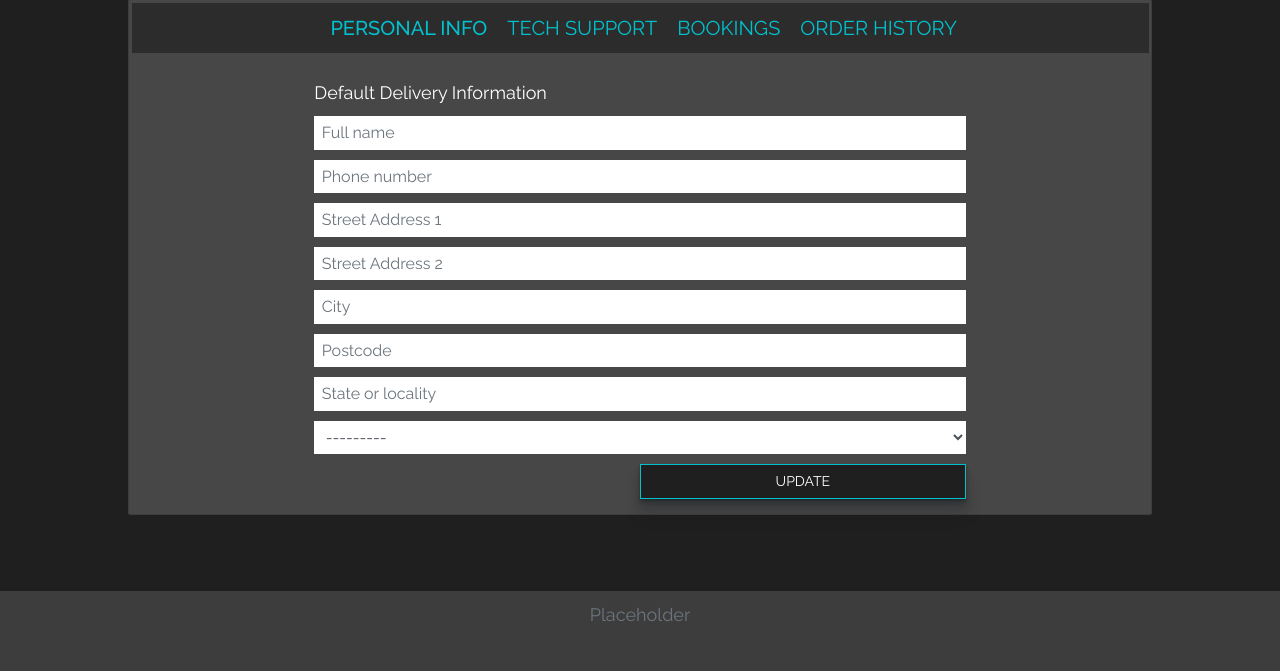
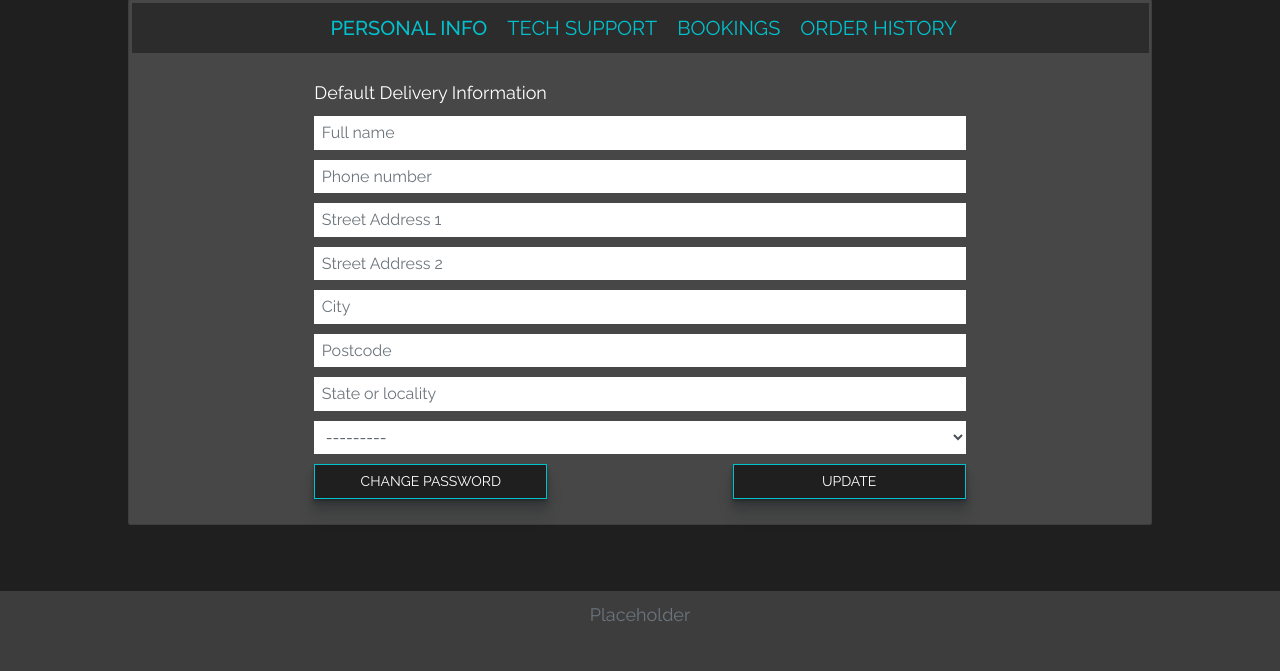
Before and after one commit to asdfractal/yggdrasil-labs, a Django app: template profiles/templates/profiles/dashboard.html in a window 1280 px wide. Shown: the part 145-816 px from the top of the page. Run offline with Django 4.2, Linux system fonts and the light colour scheme; the template is opened without the code that fills it: values that come from a table or form of the project are taken from there, others are empty; some libraries are stand-ins or nearby versions.

Commit message:
add change password button to profile page

```diff
--- a/profiles/templates/profiles/components/personal-info.html
+++ b/profiles/templates/profiles/components/personal-info.html
@@ -4,8 +4,16 @@
 		<form class="mt-3" action="{% url 'profile' %}" method="POST" id="profile-update-form">
 			{% csrf_token %}
 			{{ form_profile|crispy }}
-			<button class="btn button-primary-outline button__small col-6 float-right" name="{{ form_profile.prefix }}"
-				type="submit">Update</button>
+			<div class="row">
+				<div class="col-12 col-md-6 text-right mb-3">
+					<button class="btn button-primary-outline button__small" type="submit"
+						name="{{ form_profile.prefix }}" type="submit">Update</button>
+				</div>
+				<div class="col-12 col-md-6 order-md-first text-right text-md-left mb-3">
+					<a href="{% url 'account_change_password' %}"><button
+							class="btn button-primary-outline button__small" type="button">Change Password</button></a>
+				</div>
+			</div>
 		</form>
 	</div>
 </div>
```
